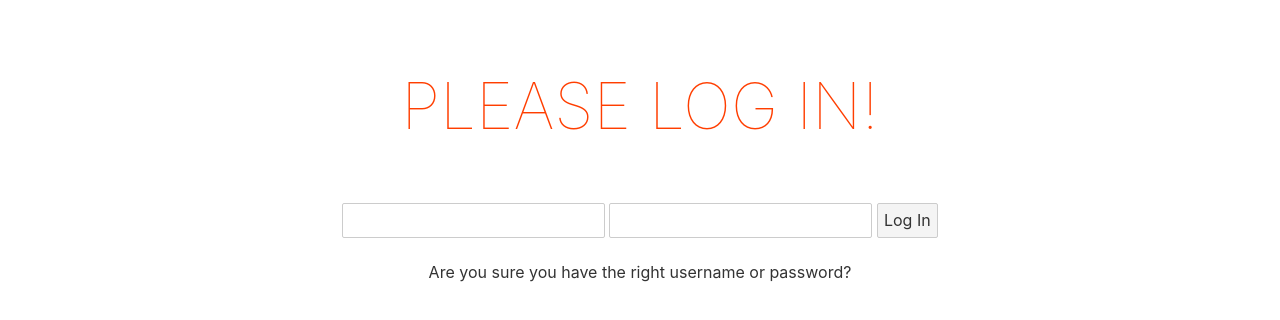
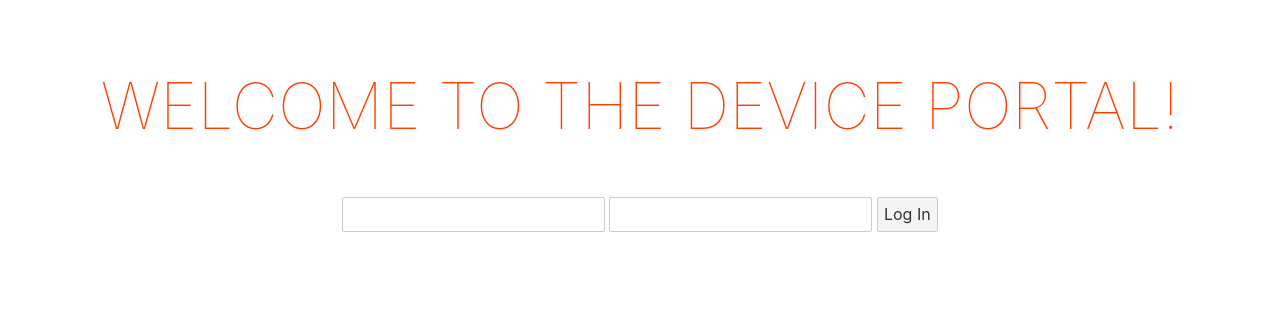
Before and after one commit to dmlfahfn/svelte-cameras, a Svelte app: page / in a window 1280 px wide. Shown: the top 320 px of the page. Built offline with nearby package versions, Linux system fonts and the light colour scheme; data requests are answered from the project's data file.

Commit message:
just realised I haven't committed much --- doing devices

```diff
--- a/src/App.svelte
+++ b/src/App.svelte
@@ -3,7 +3,7 @@
 </script>
 
 <main>
-	<h1>Please log in!</h1>
+	<h1>Welcome to the device portal!</h1>
 	<Form />
 </main>
 
--- a/src/Form.svelte
+++ b/src/Form.svelte
@@ -4,9 +4,7 @@
     let username = "";
     let password = "";
     let users = [];
-    let user;
-
-    // $: console.log("username", username)
+    let user = null;
 
     onMount(() => {
         fetch("http://localhost:3000/users")
@@ -27,31 +25,27 @@
 <main>
     {#if !user}
     <form on:submit={onSubmit}>
-
         <input type ="text" id="username" bind:value={username}/>
         <input type ="password" id="password" bind:value={password}/>
         <button>Log In</button>
-
-
-
     </form>
     {/if}
 
     {#if user }
         <Sites {...{user}}/>
-    {:else}
+    {:else if user === undefined}
         <p>Are you sure you have the right username or password?</p>
     {/if}
 
 </main>
+
 <style>
 main {
-		text-align: center;
-		padding: 1em;
-		max-width: 240px;
-		margin: 0 auto;
-	}
-
+	text-align: center;
+	padding: 10px;
+	max-width: 448px;
+	margin: 10px;
+    }
 
 	@media (min-width: 640px) {
 		main {
--- a/src/Sites.svelte
+++ b/src/Sites.svelte
@@ -2,7 +2,6 @@
     import {onMount} from "svelte";
     export let user;
     let sites = [];
-
 
     onMount(() => {
         console.log(user.username);
@@ -12,7 +11,7 @@ let sites = [];
             console.log(data)
             sites = data.filter(s => s.owner == user.username)
         });
-    })
+    });
 
 </script>
 
```
Also changed, not shown: src/Devices.svelte (added, +22 -0 lines), public/build/bundle.css, public/build/bundle.js, 1 other file (tests, documents, lock files or other folders). Lines whose indentation alone changed are shown as unchanged.
